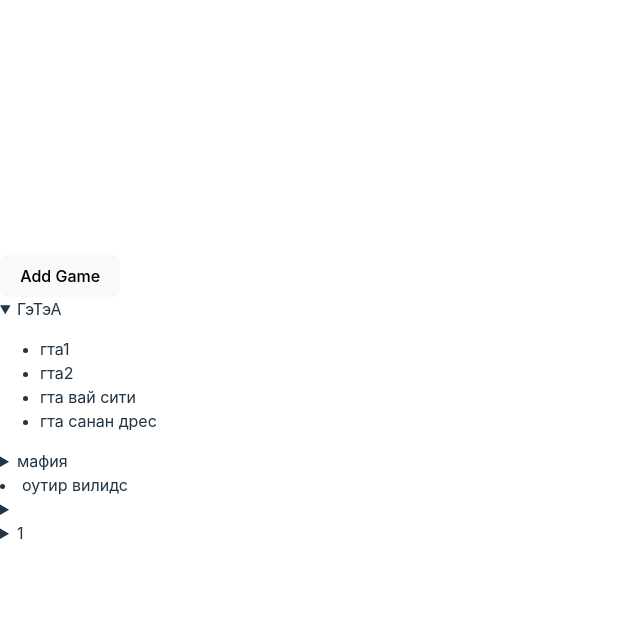
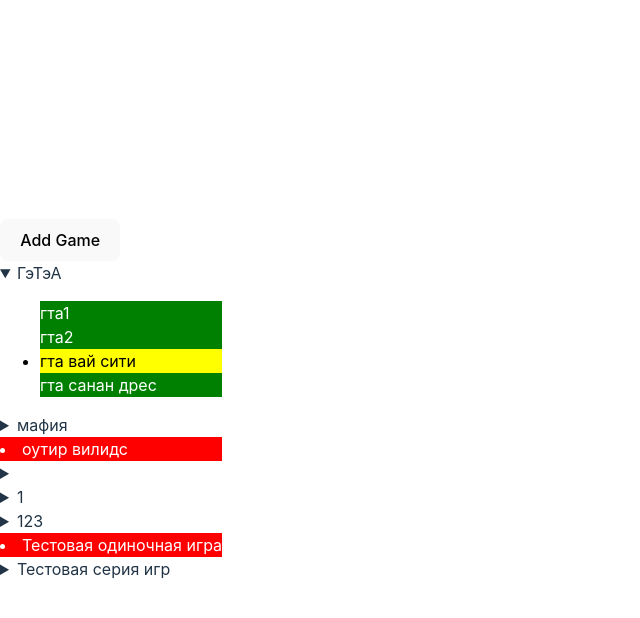
Before and after one commit to PaceGG/Episode-Chooser, a React (Vite) app in the folder react-remake/: page / in a window 1280 px wide. Both pictures are taken after a click on the heading "ГэТэА". Shown: the top 618 px of the page, without its empty margins (0-640 px from the left). Built offline with nearby package versions, Linux system fonts and the light colour scheme; data requests are answered from the project's data file.

Commit message:
add set class on rmb

```diff
--- a/react-remake/db.json
+++ b/react-remake/db.json
@@ -3,40 +3,123 @@
     {
       "id": "bfeb",
       "mainName": "ГэТэА",
+      "mainStatus": "complete",
       "additionalGames": [
-        "гта1",
-        "гта2",
-        "гта вай сити",
-        "гта санан дрес"
+        {
+          "name": "гта1",
+          "status": "complete"
+        },
+        {
+          "name": "гта2",
+          "status": "complete"
+        },
+        {
+          "name": "гта вай сити",
+          "status": "inProcess"
+        },
+        {
+          "name": "гта санан дрес",
+          "status": "complete"
+        }
       ]
     },
     {
       "id": "afab",
       "mainName": "мафия",
+      "mainStatus": "complete",
       "additionalGames": [
-        "мафия зэ сити оф лост хевен"
+        {
+          "name": "мафия зэ сити оф лост хевен",
+          "status": "complete"
+        }
       ]
     },
     {
       "id": "496a",
       "mainName": "оутир вилидс",
+      "mainStatus": "bad",
       "additionalGames": []
     },
     {
       "id": "d429",
       "mainName": "",
+      "mainStatus": "complete",
       "additionalGames": [
-        ""
+        {
+          "name": "",
+          "status": "none"
+        }
       ]
     },
     {
       "id": "7736",
       "mainName": "1",
+      "mainStatus": "complete",
       "additionalGames": [
-        "2",
-        "5",
-        "6",
-        "7"
+        {
+          "name": "2",
+          "status": "bad"
+        },
+        {
+          "name": "5",
+          "status": "inProcess"
+        },
+        {
+          "name": "6",
+          "status": "complete"
+        },
+        {
+          "name": "7",
+          "status": "inProcess"
+        },
+        {
+          "name": "8",
+          "status": "bad"
+        },
+        {
+          "name": "9",
+          "status": "none"
+        }
+      ],
+      "name": "7",
+      "status": "complete"
+    },
+    {
+      "id": "301d",
+      "mainName": "123",
+      "additionalGames": [
+        {
+          "name": "124",
+          "status": "complete"
+        },
+        {
+          "name": "123",
+          "status": "bad"
+        }
+      ]
+    },
+    {
+      "id": "b4b2",
+      "mainName": "Тестовая одиночная игра",
+      "additionalGames": [],
+      "mainStatus": "bad"
+    },
+    {
+      "id": "e40e",
+      "mainName": "Тестовая серия игр",
+      "additionalGames": [
+        {
+          "name": "Тестовая игра 1",
+          "status": "none"
+        },
+        {
+          "name": "Тестовая игра 2",
+          "status": "none"
+        },
+        {
+          "name": "Тестовая игра 4",
+          "status": "bad"
+        }
       ]
     }
   ]
--- a/react-remake/src/addGameModal.jsx
+++ b/react-remake/src/addGameModal.jsx
@@ -30,7 +30,10 @@
   const handleConfirm = async () => {
     const gameData = {
       mainName: mainGameName,
-      additionalGames: inputs.map((input) => input.value),
+      additionalGames: inputs.map((input) => ({
+        name: input.value,
+        status: "none",
+      })),
     };
     try {
       const response = await fetch("http://localhost:3000/games", {
@@ -71,6 +74,7 @@
 
   return (
     <div className={style.modal}>
+      <img src="" alt="" />
       <input
         id="mainGameName"
         placeholder="Main game name"
--- a/react-remake/src/game-list/GameDetails.jsx
+++ b/react-remake/src/game-list/GameDetails.jsx
@@ -1,18 +1,147 @@
-const GameDetails = ({ mainGameName, additionalGames }) => {
-  if (additionalGames.length === 0) {
-    return <li>{mainGameName}</li>;
+import React, { useState } from "react";
+import axios from "axios";
+import "./GameDetais.css";
+
+const GameDetails = ({
+  mainGameName,
+  additionalGames,
+  mainStatus,
+  gameData,
+}) => {
+  const [modalVisible, setModalVisible] = useState(false);
+
+  const [selectedGameID, setSelectedGameID] = useState(null);
+  const [selectedGameName, setSelectedGameName] = useState(null);
+  const [selectedStatus, setSelectedStatus] = useState(null);
+
+  const handleRightClick = (e, gameName, gameID) => {
+    e.preventDefault(); // Prevent default context menu
+    setSelectedGameID(gameID);
+    setSelectedGameName(gameName);
+    setSelectedStatus(null);
+    setModalVisible(true);
+  };
+
+  const handleRadioChange = (e) => {
+    setSelectedStatus(e.target.value);
+  };
+
+  const handleSaveChanges = async () => {
+    try {
+      const response = await axios.get(
+        `http://localhost:3000/games/${selectedGameID}`
+      );
+      const game = response.data;
+
+      const updateAdditionalGames = game.additionalGames.map((game) =>
+        game.name === selectedGameName
+          ? { ...game, status: selectedStatus }
+          : game
+      );
+
+      if (updateAdditionalGames.length !== 0) {
+        await axios.put(`http://localhost:3000/games/${selectedGameID}`, {
+          ...game,
+          additionalGames: updateAdditionalGames,
+        });
       } else {
-    return (
+        await axios.put(`http://localhost:3000/games/${selectedGameID}`, {
+          ...game,
+          mainStatus: selectedStatus,
+        });
+      }
+    } catch (error) {
+      console.log("Ошибка при обновлении статуса игры: ", error);
+    }
+
+    setModalVisible(false);
+  };
+
+  const cancelChanges = () => {
+    setModalVisible(false);
+    setSelectedStatus(null);
+  };
+
+  const renderMainGame = () => (
+    <li
+      onContextMenu={(e) => handleRightClick(e, gameData.mainName, gameData.id)}
+      className={
+        selectedGameName === gameData.mainName && selectedStatus
+          ? selectedStatus
+          : gameData.mainStatus
+      }
+    >
+      {mainGameName}
+    </li>
+  );
+
+  const renderAdditionalGames = () => (
     <details>
       <summary>{mainGameName}</summary>
       <ul>
         {additionalGames.map((game, index) => (
-            <li key={index}>{game}</li>
+          <li
+            key={index}
+            onContextMenu={(e) => handleRightClick(e, game.name, gameData.id)}
+            className={
+              selectedGameName === game.name && selectedStatus
+                ? selectedStatus
+                : game.status
+            }
+          >
+            {game.name}
+          </li>
         ))}
       </ul>
     </details>
   );
-  }
+
+  return (
+    <div>
+      {additionalGames.length === 0
+        ? renderMainGame()
+        : renderAdditionalGames()}
+      {modalVisible && (
+        <div className="modal">
+          <h2>{selectedGameName}</h2>
+          <div className="modal-content">
+            <label>
+              <input
+                type="radio"
+                name="status"
+                value="bad"
+                checked={selectedStatus === "bad"}
+                onChange={handleRadioChange}
+              />
+              Крестик
+            </label>
+            <label>
+              <input
+                type="radio"
+                name="status"
+                value="complete"
+                checked={selectedStatus === "complete"}
+                onChange={handleRadioChange}
+              />
+              Галочка
+            </label>
+            <label>
+              <input
+                type="radio"
+                name="status"
+                value="inProcess"
+                checked={selectedStatus === "inProcess"}
+                onChange={handleRadioChange}
+              />
+              Кружок
+            </label>
+            <button onClick={handleSaveChanges}>Сохранить</button>
+            <button onClick={cancelChanges}>Отмена</button>
+          </div>
+        </div>
+      )}
+    </div>
+  );
 };
 
 export default GameDetails;
--- /dev/null
+++ b/react-remake/src/game-list/GameDetais.css
@@ -0,0 +1,32 @@
+.modal {
+  position: fixed;
+  bottom: 0;
+  left: 0;
+  width: 100%;
+  background-color: white;
+  box-shadow: 0 -2px 10px rgba(0, 0, 0, 0.1);
+  padding: 20px;
+  display: flex;
+  justify-content: center;
+}
+
+.modal-content {
+  display: flex;
+  gap: 10px;
+}
+
+/* Добавьте стили для классов bad, complete и inProcess */
+.bad {
+  background-color: red;
+  color: white;
+}
+
+.complete {
+  background-color: green;
+  color: white;
+}
+
+.inProcess {
+  background-color: yellow;
+  color: black;
+}
--- a/react-remake/src/game-list/GameList.jsx
+++ b/react-remake/src/game-list/GameList.jsx
@@ -29,9 +29,14 @@
       <button onClick={() => setModalVisible(true)}>Add Game</button>
       {games.map((game) => (
         <GameDetails
+          gameData={game}
           key={game.id}
           mainGameName={game.mainName}
-          additionalGames={game.additionalGames}
+          mainStatus={game.mainStatus}
+          additionalGames={game.additionalGames.map((addGame) => ({
+            name: addGame.name,
+            status: addGame.status,
+          }))}
         />
       ))}
       {modalVisible && (
```
Lines whose indentation alone changed are shown as unchanged.
